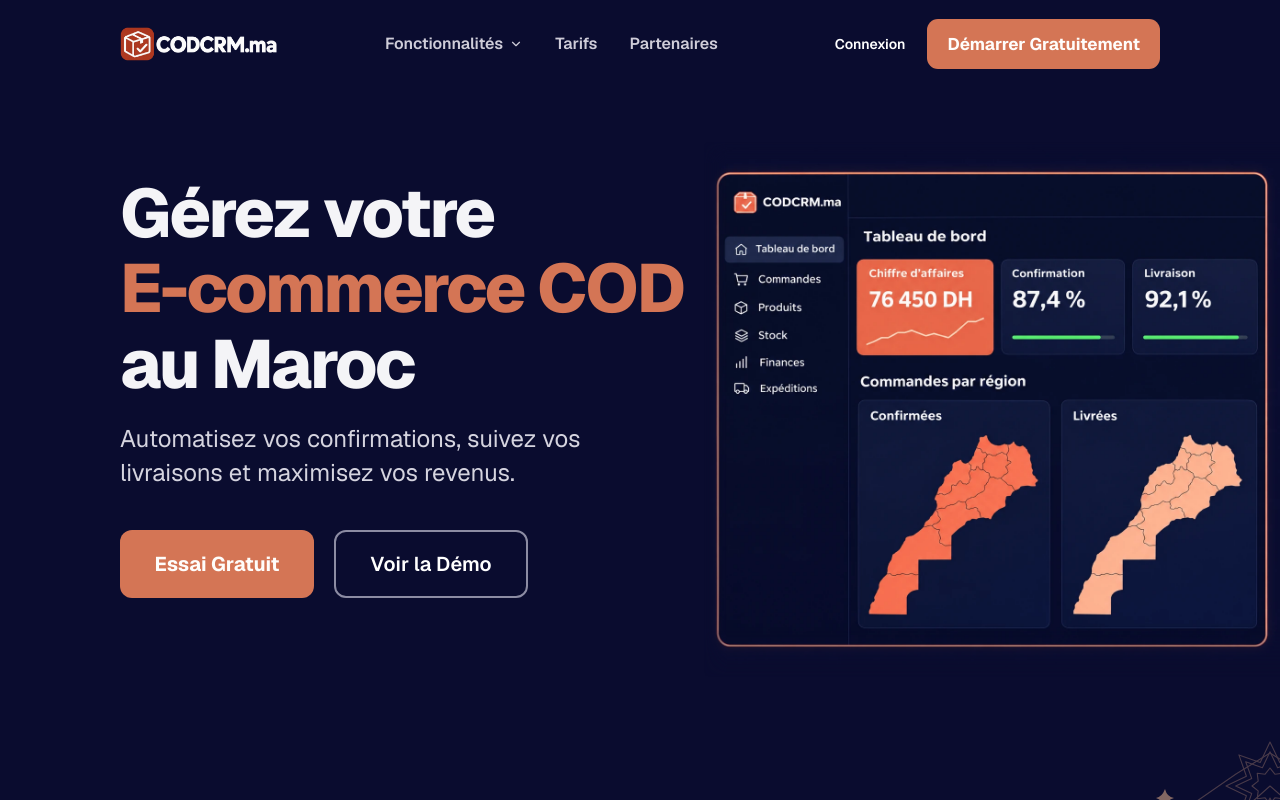
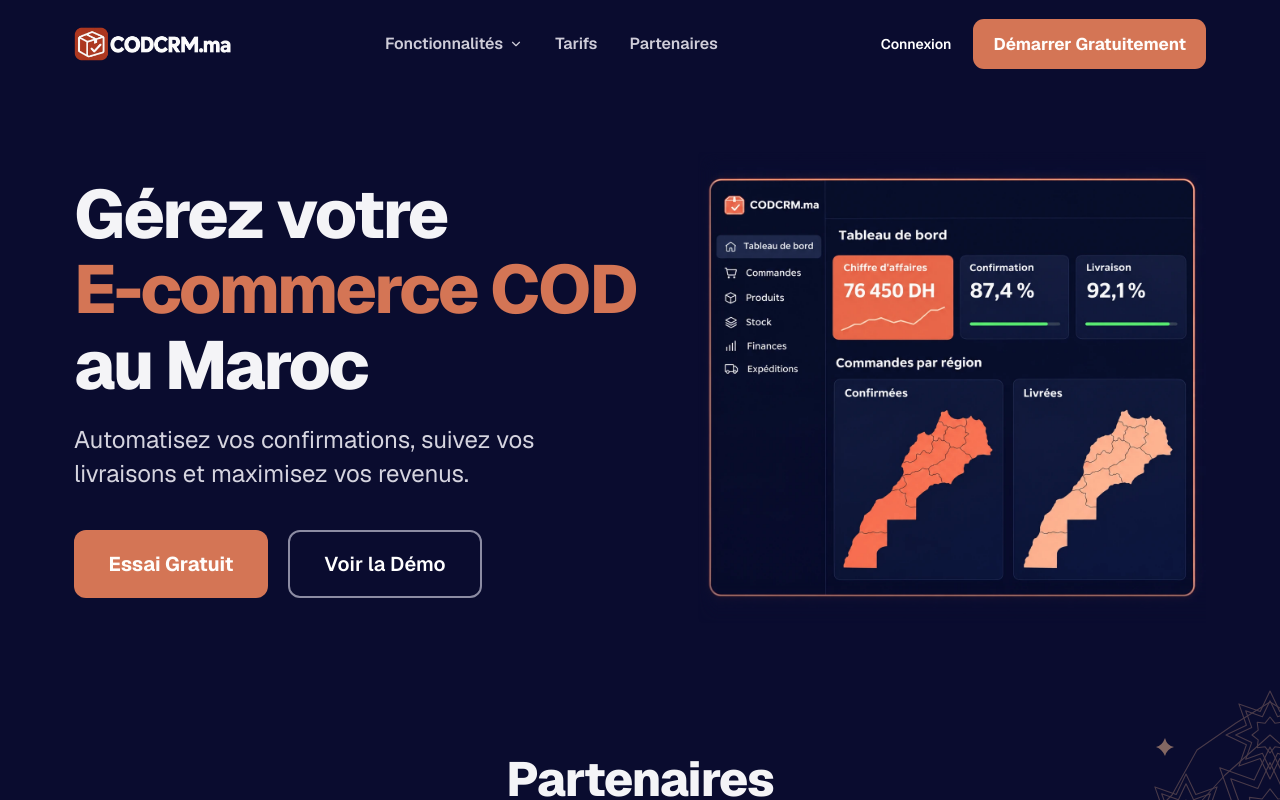
Before and after one commit to AE007D/codcrm, a Next.js app: page / in a window 1280 px wide. Shown: the top 800 px of the page. Built offline with nearby package versions, Linux system fonts and the light colour scheme; no server answers.

Commit message:
Separate the dashboard preview from the partner section at wide widths

```diff
--- a/src/app/page.tsx
+++ b/src/app/page.tsx
@@ -110,7 +110,7 @@ export default function LandingPage() {
 
   return (
     <div className="min-h-screen overflow-x-clip bg-[#0A0C2F] text-[#F4F4F7]">
-      <header className="mx-auto flex min-h-[88px] max-w-[1088px] flex-wrap items-center justify-between gap-x-4 gap-y-3 px-5 py-4 sm:px-6">
+      <header className="mx-auto flex min-h-[88px] max-w-[1180px] flex-wrap items-center justify-between gap-x-4 gap-y-3 px-5 py-4 sm:px-6">
         <Link href="/" className="block w-[132px] shrink-0 sm:w-[158px]">
           <CodCrmWordmark width={158} onDark />
         </Link>
@@ -138,10 +138,10 @@ export default function LandingPage() {
       </header>
 
       <main ref={main}>
-        <section className="relative isolate lg:min-h-[650px]">
-          <div className="mx-auto max-w-[1088px] px-5 pb-10 pt-9 sm:px-6 sm:pt-14 lg:pt-[88px]">
-            <div className="relative z-10 max-w-[570px] lg:w-[56%]">
-              <h1 className="landing-enter text-[clamp(2.45rem,8vw,4.25rem)] font-extrabold leading-[1.11] tracking-[-0.035em] lg:text-[clamp(3rem,5.58vw,4.25rem)]">
+        <section className="relative isolate">
+          <div className="mx-auto grid max-w-[1180px] items-center gap-8 px-5 pb-10 pt-9 sm:px-6 sm:pt-14 lg:grid-cols-[minmax(0,1.15fr)_minmax(0,1fr)] lg:gap-10 lg:pb-16 lg:pt-16">
+            <div className="relative z-10 min-w-0">
+              <h1 className="landing-enter text-[clamp(2.45rem,8vw,4.25rem)] font-extrabold leading-[1.11] tracking-[-0.035em] lg:text-[clamp(3rem,5.3vw,4.25rem)]">
                 Gérez votre
                 <span className="block text-[#D47555]">E-commerce COD</span>
                 au Maroc
@@ -154,13 +154,13 @@ export default function LandingPage() {
                 <button type="button" onClick={() => demo.current?.showModal()} className="inline-flex min-h-12 items-center justify-center rounded-[12px] border-2 border-[#8C8CA3] px-5 text-sm font-semibold text-white transition hover:border-white sm:min-h-[68px] sm:min-w-[194px] sm:px-7 sm:text-xl">Voir la Démo</button>
               </div>
             </div>
-          </div>
-          <div className="landing-enter landing-enter-preview mx-auto max-w-[690px] px-5 sm:px-6 lg:absolute lg:start-[55%] lg:end-0 lg:top-[54px] lg:mx-0 lg:max-w-none lg:px-0">
-            <Image src="/landing-reference/dashboard-hd.webp" width={1254} height={1164} sizes="(min-width: 1024px) 45vw, (min-width: 690px) 642px, calc(100vw - 40px)" priority alt="Aperçu du tableau de bord COD Maroc CRM avec les indicateurs et les cartes du Maroc" className="landing-preview-art h-auto w-full" />
+            <div className="landing-enter landing-enter-preview mx-auto w-full max-w-[590px] lg:mx-0">
+            <Image src="/landing-reference/dashboard-hd.webp" width={1254} height={1164} sizes="(min-width: 1180px) 510px, (min-width: 1024px) 44vw, (min-width: 640px) 590px, calc(100vw - 40px)" priority alt="Aperçu du tableau de bord COD Maroc CRM avec les indicateurs et les cartes du Maroc" className="landing-preview-art h-auto w-full" />
+            </div>
           </div>
         </section>
 
-        <section id="integrations" className="relative isolate min-h-[330px] scroll-mt-4 pb-20 pt-14 lg:min-h-[486px] lg:pt-[111px]">
+        <section id="integrations" className="relative isolate min-h-[330px] scroll-mt-4 pb-20 pt-12 lg:min-h-[380px] lg:pt-16">
           <Image src="/landing-reference/zellige.svg" width={214} height={278} alt="" className="pointer-events-none absolute -start-22 top-[108px] -z-10 w-36 opacity-55 sm:-start-16 sm:w-44 lg:-start-16 lg:top-[145px] lg:w-[214px]" />
           <Image src="/landing-reference/zellige.svg" width={214} height={278} alt="" className="pointer-events-none absolute -end-22 top-0 -z-10 w-36 -scale-x-100 opacity-55 sm:-end-16 sm:w-44 lg:-end-16 lg:w-[214px]" />
           <div className="mx-auto max-w-[1000px] px-5 sm:px-6">
```
